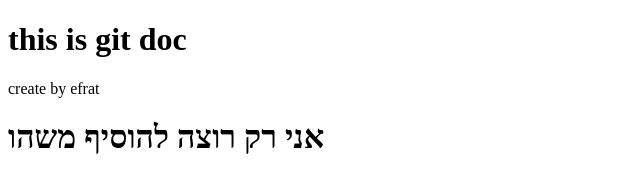
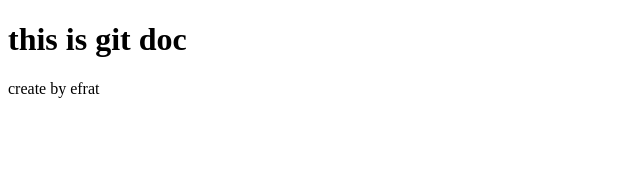
Before and after one commit to Efrat-Fr/test-2, a plain HTML site: page index.html in a window 1280 px wide. Shown: the whole page, without its empty margins (0-640 px from the left). Drawn offline with Linux system fonts and the light colour scheme.

Commit message:
remove line

```diff
--- a/index.html
+++ b/index.html
@@ -8,6 +8,5 @@
 <body>
     <h1>this is git doc</h1>
     <p>create by efrat</p>
-    <h1>אני רק רוצה להוסיף משהו</h1>
 </body>
 </html>
```
